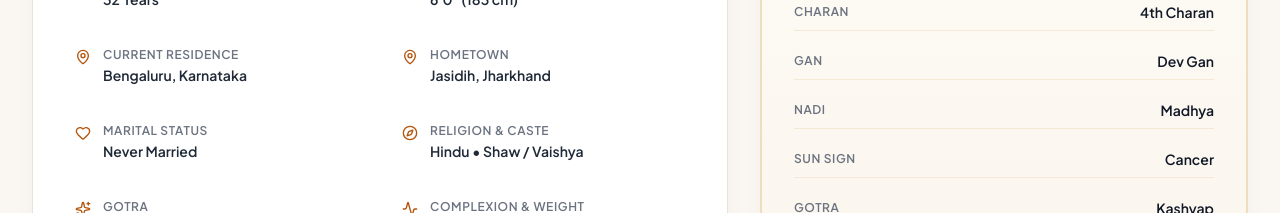
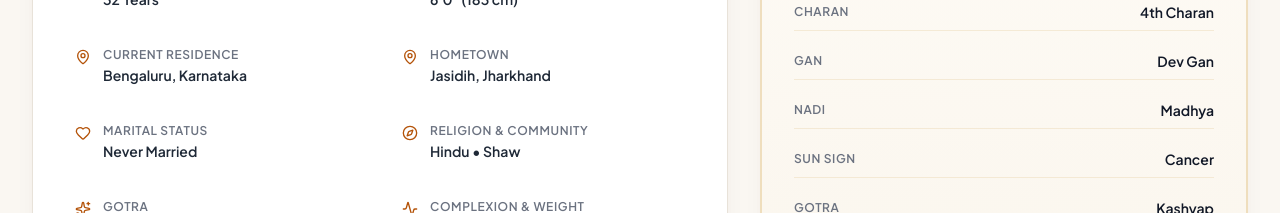
Before and after one commit to bkshaw1994/BioData, a React (Vite) app: page / in a window 1280 px wide. Shown: the part 1480-1693 px from the top of the page. Built offline with nearby package versions, Linux system fonts and the light colour scheme; a web font is replaced by a local one.

Commit message:
fix: removed Vaishya from community and biodata

```diff
--- a/src/components/FamilySection.jsx
+++ b/src/components/FamilySection.jsx
@@ -196,7 +196,7 @@ export const FamilySection = ({ data }) => {
             </div>
 
             <div className="mt-5 pt-3 border-t border-gold-300/60 flex items-center justify-between text-xs text-gold-800 font-serif font-semibold">
-              <span>Community: Shaw / Vaishya</span>
+              <span>Community: Shaw</span>
               <span>Deoghar, Jharkhand</span>
             </div>
           </div> */}
--- a/src/components/PersonalInfo.jsx
+++ b/src/components/PersonalInfo.jsx
@@ -142,7 +142,7 @@ export const PersonalInfo = ({ data }) => {
               <div className="flex items-start gap-3 p-2.5 rounded-xl hover:bg-ivory-50 transition-colors">
                 <Compass className="w-4 h-4 text-gold-500 mt-0.5 shrink-0" />
                 <div>
-                  <span className="text-xs text-charcoal-500 uppercase tracking-wider font-semibold block">Religion & Caste</span>
+                  <span className="text-xs text-charcoal-500 uppercase tracking-wider font-semibold block">Religion & Community</span>
                   <span className="text-sm font-semibold text-charcoal-800">{p.religion} • {p.casteCommunity}</span>
                 </div>
               </div>
--- a/src/data/biodata.js
+++ b/src/data/biodata.js
@@ -19,7 +19,7 @@ export const initialBioData = {
     maritalStatus: "Never Married",
     bloodGroup: "O+",
     religion: "Hindu",
-    casteCommunity: "Shaw / Vaishya",
+    casteCommunity: "Shaw",
     gotra: "Kashyap",
     diet: "Vegetarian & Non-Vegetarian",
     fitness: "Fitness-conscious (Regular walking, badminton & home-cooked meals)",
```
